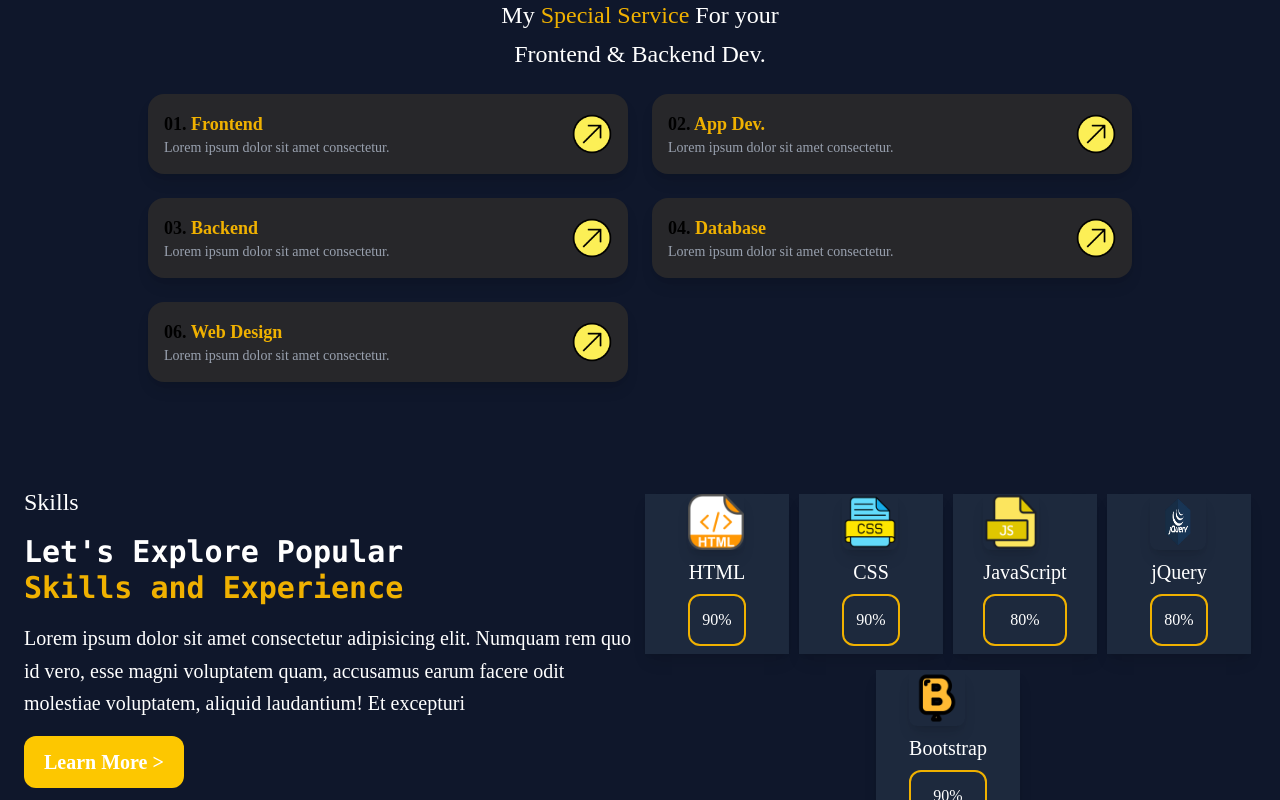
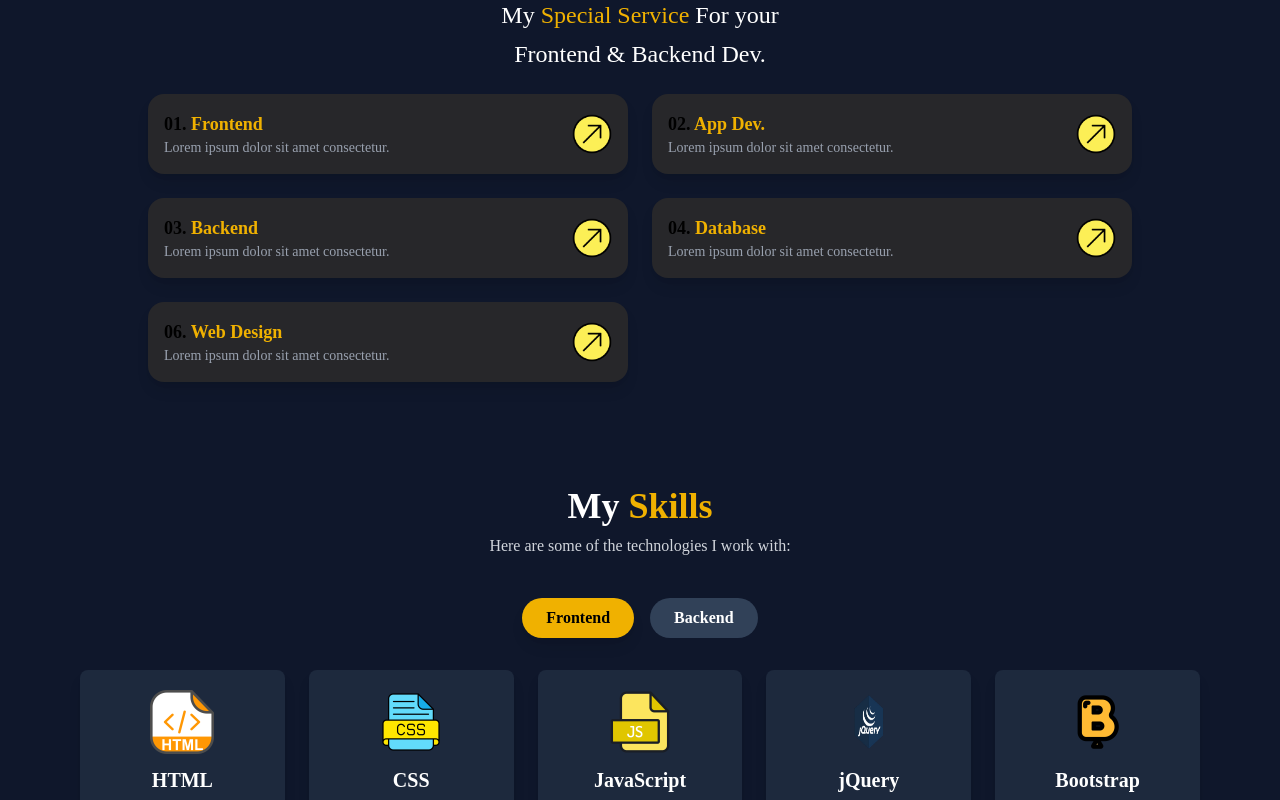
Before and after one commit to upadhyayvaibhav229/Portfolio, a React (Vite) app: page / in a window 1280 px wide. Shown: the part 2000-2800 px from the top of the page. Built offline with nearby package versions, Linux system fonts and the light colour scheme.

Commit message:
Add framer-motion and react-countup dependencies; enhance animations in AboutMe, Home, and Skills components

```diff
--- a/package.json
+++ b/package.json
@@ -11,7 +11,9 @@
   },
   "dependencies": {
     "@tailwindcss/vite": "^4.1.3",
+    "framer-motion": "^12.16.0",
     "react": "^19.0.0",
+    "react-countup": "^6.5.3",
     "react-dom": "^19.0.0",
     "react-scroll": "^1.9.3",
     "tailwindcss": "^4.1.3"
--- a/src/Components/AboutMe.jsx
+++ b/src/Components/AboutMe.jsx
@@ -1,26 +1,61 @@
 import React from "react";
+import { motion } from "framer-motion";
 import about from "../assets/img/img.png";
 import Tick from "../assets/img/tick.png";
 import Edu from "../assets/img/education (1).png";
+
 const AboutMe = () => {
+  const fadeInUp = {
+    hidden: { opacity: 0, y: 50 },
+    visible: { opacity: 1, y: 0, transition: { duration: 0.5 } },
+  };
+
+  const staggerContainer = {
+    hidden: {},
+    visible: {
+      transition: {
+        staggerChildren: 0.2,
+      },
+    },
+  };
+
   const EducationCard = ({ year, title, location }) => (
-    <div className="flex flex-col bg-slate-700 p-4 rounded-lg w-80">
+    <motion.div
+      variants={fadeInUp}
+      initial="hidden"
+      whileInView="visible"
+        viewport={{ once: true, amount: 0.2 }} // This helps in anchor jump situations
+
+      className="flex flex-col bg-slate-700 p-4 rounded-lg w-80"
+    >
       <div className="flex items-center">
         <img className="w-8 lg:w-11" src={Tick} alt="Tick Icon" />
         <p className="text-white text-xl lg:text-2xl mx-2">{year}</p>
       </div>
       <h2 className="text-xl lg:text-2xl text-white mt-2">{title}</h2>
       <h3 className="text-md lg:text-lg text-white">{location}</h3>
-    </div>
+    </motion.div>
   );
 
   return (
     <section id="about" className="">
       {/* About Me Section */}
-      <div className="flex w-full justify-center items-center bg-slate-800 py-10">
+      <motion.div
+        initial={{ opacity: 0 }}
+        whileInView={{ opacity: 1 }}
+        transition={{ duration: 0.8 }}
+        viewport={{ once: true }}
+        className="flex w-full justify-center items-center bg-slate-800 py-10"
+      >
         <div className="flex flex-col md:flex-row justify-between items-center bg-slate-800 p-6 max-w-7xl mx-auto">
           {/* Text Content */}
-          <div className="text-white md:w-1/2 space-y-4 text-center md:text-left">
+          <motion.div
+            variants={fadeInUp}
+            initial="hidden"
+            whileInView="visible"
+            viewport={{ once: true }}
+            className="text-white md:w-1/2 space-y-4 text-center md:text-left"
+          >
             <h1 className="text-2xl text-center">About Me</h1>
             <h2 className="md:text-3xl text-xl font-mono font-bold text-left">
               Professional
@@ -64,52 +99,51 @@ const AboutMe = () => {
                 </p>
               </div>
             </div>
-          </div>
+          </motion.div>
 
           {/* Image Section */}
-          <div className="md:w-[500px] flex justify-center mt-5 md:mt-0">
+          <motion.div
+            variants={fadeInUp}
+            initial="hidden"
+            whileInView="visible"
+            viewport={{ once: true }}
+            className="md:w-[500px] flex justify-center mt-5 md:mt-0"
+          >
             <img
               src={about}
               alt="About Me"
               className="w-100 h-auto rounded-lg shadow-lg"
             />
-          </div>
+          </motion.div>
         </div>
-      </div>
+      </motion.div>
 
       {/* Experience and Education Section */}
-      <div className="bg-slate-100 dark:bg-slate-900 py-16 px-6">
+      <motion.div
+        initial="hidden"
+        whileInView="visible"
+        viewport={{ once: true }}
+        variants={staggerContainer}
+        className="bg-slate-100 dark:bg-slate-900 py-16 px-6"
+      >
         <h1 className="text-3xl md:text-4xl font-bold text-center mb-14 dark:text-white">
           My <span className="text-yellow-500">Experience</span> & Education
         </h1>
 
         <div className="max-w-4xl mx-auto space-y-20 flex flex-col md:flex-row justify-between items-center">
-          {/* Experience Section */}
-          {/* <div>
-      <h2 className="text-2xl text-center font-semibold text-yellow-500 mb-8">Experience</h2>
-      <div className="space-y-6 border-l-4 border-yellow-500 pl-6">
-        <div>
-          <p className="text-sm text-gray-500 dark:text-gray-400">2024 - Present</p>
-          <h3 className="text-lg font-semibold dark:text-white">Node.js Developer Intern</h3>
-          <p className="text-gray-700 dark:text-gray-300">XYZ Tech Pvt Ltd</p>
-        </div>
-
-        <div>
-          <p className="text-sm text-gray-500 dark:text-gray-400">2023</p>
-          <h3 className="text-lg font-semibold dark:text-white">Freelance Projects</h3>
-          <p className="text-gray-700 dark:text-gray-300">Remote</p>
-        </div>
-      </div>
-    </div> */}
-
           {/* Education Section */}
           <div>
             <h2 className="text-2xl text-center font-semibold text-yellow-500 mb-8">
               Education
             </h2>
             <div className="space-y-6">
-              {/* Full Stack Development Course */}
-              <div className="border-l-4 border-red-500 pl-6">
+              <motion.div
+                variants={fadeInUp}
+                initial="hidden"
+                whileInView="visible"
+                viewport={{ once: true }}
+                className="border-l-4 border-red-500 pl-6"
+              >
                 <p className="text-sm text-gray-500 dark:text-gray-400">
                   2024 - Present
                 </p>
@@ -117,10 +151,15 @@ const AboutMe = () => {
                   Full Stack Development Course
                 </h3>
                 <p className="text-gray-700 dark:text-gray-300">Andheri</p>
-              </div>
+              </motion.div>
 
-              {/* Bachelor's Degree */}
-              <div className="border-l-4 border-blue-500 pl-6">
+              <motion.div
+                variants={fadeInUp}
+                initial="hidden"
+                whileInView="visible"
+                viewport={{ once: true }}
+                className="border-l-4 border-blue-500 pl-6"
+              >
                 <p className="text-sm text-gray-500 dark:text-gray-400">
                   2020 - 2023
                 </p>
@@ -130,10 +169,15 @@ const AboutMe = () => {
                 <p className="text-gray-700 dark:text-gray-300">
                   Smt. K. G Mittal College
                 </p>
-              </div>
+              </motion.div>
 
-              {/* High School */}
-              <div className="border-l-4 border-green-500 pl-6">
+              <motion.div
+                variants={fadeInUp}
+                initial="hidden"
+                whileInView="visible"
+                viewport={{ once: true }}
+                className="border-l-4 border-green-500 pl-6"
+              >
                 <p className="text-sm text-gray-500 dark:text-gray-400">
                   2015 - 2017
                 </p>
@@ -143,11 +187,11 @@ const AboutMe = () => {
                 <p className="text-gray-700 dark:text-gray-300">
                   Sardar Vallabhbhai Patel
                 </p>
-              </div>
+              </motion.div>
             </div>
           </div>
         </div>
-      </div>
+      </motion.div>
     </section>
   );
 };
--- a/src/Components/Contact.jsx
+++ b/src/Components/Contact.jsx
@@ -27,11 +27,13 @@ const Contact = () => {
   };
 
   return (
-    <section id="contacts">
+    <section id="contacts" className="">
       {/* Container */}
       <div className="dark:bg-gray-900 dark:text-white py-10 px-6 md:px-16 p-10">
+        <h1 className="dark:text-white text-center text-4xl mt-10 mb-7">Contact <span className="text-yellow-500">US</span> </h1>
+        <hr  className=""/>
         {/* Contact Header */}
-        <div className="flex flex-col md:flex-row md:justify-between mb-8">
+        <div className="flex flex-col md:flex-row md:justify-between mb-8 mt-10">
           {/* Left Section */}
           <div className="mb-8 md:mb-0 md:w-1/2">
             <h2 className="text-xl font-bold mb-2 dark:text-white">Get in Touch</h2>
--- a/src/Components/Skills.jsx
+++ b/src/Components/Skills.jsx
@@ -1,12 +1,17 @@
-import React from "react";
+import React, { useState } from "react";
+import { motion } from "framer-motion";
 import htmlLogo from "../assets/img/html.png";
 import cssLogo from "../assets/img/css.png";
 import jsLogo from "../assets/img/js.png";
 import jqueryLogo from "../assets/img/jq.png";
 import bootstrapLogo from "../assets/img/bootstrap.png";
 
-const Skills = () => {
-  const skills = [
+// Example backend logos, replace with actual paths or URLs
+// import nodeLogo from "../assets/img/node.png";
+// import expressLogo from "../assets/img/express.png";
+// import mongoLogo from "../assets/img/mongo.png";
+
+const frontendSkills = [
   { id: 1, name: "HTML", image: htmlLogo, proficiency: "90%" },
   { id: 2, name: "CSS", image: cssLogo, proficiency: "90%" },
   { id: 3, name: "JavaScript", image: jsLogo, proficiency: "80%" },
@@ -14,53 +19,71 @@ const Skills = () => {
   { id: 5, name: "Bootstrap", image: bootstrapLogo, proficiency: "90%" },
 ];
 
+const backendSkills = [
+  { id: 1, name: "Node.js",  proficiency: "85%" },
+  { id: 2, name: "Express.js",  proficiency: "80%" },
+  { id: 3, name: "MongoDB", proficiency: "75%" },
+];
+
+const Skills = () => {
+  const [activeTab, setActiveTab] = useState("Frontend");
+
+  const displayedSkills = activeTab === "Frontend" ? frontendSkills : backendSkills;
+
   return (
-    <section id="skills">
-      <div className="flex t-4 max-w-full justify-center items-center  py-10 dark:bg-slate-900">
-        <div className="flex flex-col md:flex-row justify-around text-black dark:text-white  p-6 max-w-7xl mx-auto">
-          {/* Left Section */}
-          <div className=" md:w-2/3 space-y-4 text-center md:text-left">
-            <h1 className="text-2xl text-left">Skills</h1>
-            <h2 className="md:text-3xl text-2xl font-mono font-bold text-left">
-              Let's Explore Popular <br />
-              <span className="text-yellow-500">Skills and Experience</span>
-            </h2>
-            <p className="md:text-xl text-md md:leading-relaxed text-left text-wrap">
-              Lorem ipsum dolor sit amet consectetur adipisicing elit. Numquam
-              rem quo id vero, esse magni voluptatem quam, accusamus earum
-              facere odit molestiae voluptatem, aliquid laudantium! Et excepturi
+    <section id="skills" className="py-16 dark:bg-slate-900">
+      <div className="text-center mb-10">
+        <h1 className="text-3xl md:text-4xl font-bold dark:text-white">
+          My <span className="text-yellow-500">Skills</span>
+        </h1>
+        <p className="text-gray-600 dark:text-gray-300 mt-2">
+          Here are some of the technologies I work with:
         </p>
-            <div>
-              <button className="bg-yellow-400 px-5 py-3 text-xl font-semibold border-none rounded-xl hover:bg-yellow-500">
-                Learn More &gt;
-              </button>
-            </div>
       </div>
 
-          {/* Right Section */}
-          <div className="md:w-2/3 flex flex-wrap justify-center mt-8 md:mt-0">
-            {skills.map((skill) => (
-              <div
+      {/* Tabs */}
+      <div className="flex justify-center gap-4 mb-8">
+        {["Frontend", "Backend"].map((tab) => (
+          <button
+            key={tab}
+            onClick={() => setActiveTab(tab)}
+            className={`px-6 py-2 rounded-full font-semibold transition cursor-pointer
+              ${
+                activeTab === tab
+                  ? "bg-yellow-500 text-black shadow-lg"
+                  : "bg-slate-700 text-white hover:bg-yellow-400 hover:text-black"
+              }
+            `}
+          >
+            {tab}
+          </button>
+        ))}
+      </div>
+
+      {/* Skill Cards Grid */}
+      <div className="grid grid-cols-2 sm:grid-cols-3 lg:grid-cols-5 gap-6 max-w-6xl mx-auto px-4">
+        {displayedSkills.map((skill, index) => (
+          <motion.div
             key={skill.id}
-                className="flex justify-center items-center bg-slate-800 w-36 h-40 mx-auto px-5 py-5 m-2 shadow-lg"
+            className="bg-slate-800 rounded-lg flex flex-col items-center p-5 shadow-lg hover:scale-105 hover:bg-yellow-400  hover:text-black transition duration-300 cursor-pointer"
+            initial={{ opacity: 0, y: 50 }}
+            whileInView={{ opacity: 1, y: 0 }}
+            transition={{ duration: 0.6, delay: index * 0.1 }}
+            viewport={{ once: true, amount: 0.3 }}
           >
-                <div className="space-y-2 p-5">
             <img
               src={skill.image}
-                    alt={`${skill.name} Logo`}
-                    className="w-14 h-14 mx-2 rounded-lg shadow-lg"
+              alt={skill.name}
+              className="w-16 h-16 mb-3 rounded"
             />
-                  <p className="px-2 text-white text-xl text-center">
+            <h2 className="text-xl font-semibold text-white dark:text-white">
               {skill.name}
+            </h2>
+            <p className="text-white border border-amber-700 rounded hover:bg-amber-700  p-2 b text-lg font-medium mt-2">
+              {skill.proficiency}
             </p>
-                  <h3 className="border-2 border-yellow-500 text-white px-3 py-3 text-center m-2 rounded-xl hover:bg-yellow-500 hover:text-black">
-                    {skill.proficiency}
-                  </h3>
-                </div>
-              </div>
+          </motion.div>
         ))}
-          </div>
-        </div>
       </div>
     </section>
   );
```
Also changed, not shown: src/Components/Home.jsx (+59 -15 lines), 1 other file (tests, documents, lock files or other folders). Lines whose indentation alone changed are shown as unchanged.
